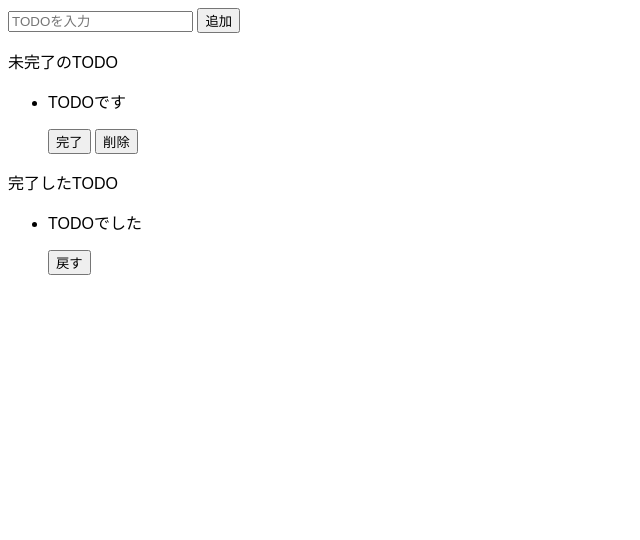
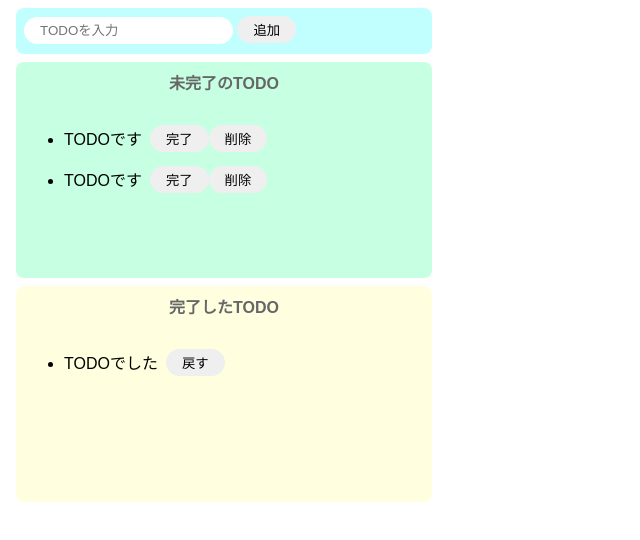
Before and after one commit to koyamal/todo-app-by-js, a website built with Parcel: page index.html in a window 1280 px wide. Shown: the whole page, without its empty margins (0-640 px from the left). Built offline with nearby package versions, Linux system fonts and the light colour scheme.

Commit message:
Edit style of html by css

```diff
--- a/index.html
+++ b/index.html
@@ -6,28 +6,35 @@
   </head>
 
   <body>
-    <div>
+    <div class="input-area">
       <input placeholder="TODOを入力" />
       <button>追加</button>
     </div>
-    <div>
-      <p>未完了のTODO</p>
+    <div class="incomplete-area">
+      <p class="title">未完了のTODO</p>
       <ul>
         <li>
-          <div>
-            <p>TODOです</p>
+          <div class="list-row">
+            <p class="todo-item">TODOです</p>
+            <button>完了</button>
+            <button>削除</button>
+          </div>
+        </li>
+        <li>
+          <div class="list-row">
+            <p class="todo-item">TODOです</p>
             <button>完了</button>
             <button>削除</button>
           </div>
         </li>
       </ul>
     </div>
-    <div>
-      <p>完了したTODO</p>
+    <div class="complete-area">
+      <p class="title">完了したTODO</p>
       <ul>
         <li>
-          <div>
-            <p>TODOでした</p>
+          <div class="list-row">
+            <p class="todo-item">TODOでした</p>
             <button>戻す</button>
           </div>
         </li>
--- a/src/styles.css
+++ b/src/styles.css
@@ -1,3 +1,66 @@
 body {
   font-family: sans-serif;
 }
+
+input {
+  border-radius: 16px;
+  border: none;
+  padding: 6px 16px;
+  outline: none;
+}
+
+button {
+  border-radius: 16px;
+  border: none;
+  padding: 4px 16px;
+}
+
+button:hover {
+  background-color: #ff7fff;
+  color: #fff;
+  cursor: pointer;
+}
+
+.input-area {
+  background-color: #c1ffff;
+  width: 400px;
+  height: 30px;
+  padding: 8px;
+  margin: 8px;
+  border-radius: 8px;
+}
+
+.incomplete-area {
+  background-color: #c6ffe2;
+  width: 400px;
+  min-height: 200px;
+  padding: 8px;
+  margin: 8px;
+  border-radius: 8px;
+}
+
+.complete-area {
+  background-color: #ffffe0;
+  width: 400px;
+  min-height: 200px;
+  padding: 8px;
+  margin: 8px;
+  border-radius: 8px;
+}
+
+.title {
+  text-align: center;
+  margin-top: 0;
+  font-weight: bold;
+  color: #666;
+}
+
+.list-row {
+  display: flex;
+  align-items: center;
+  margin-bottom: -15px;
+}
+
+.todo-item {
+  margin-right: 8px;
+}
```
